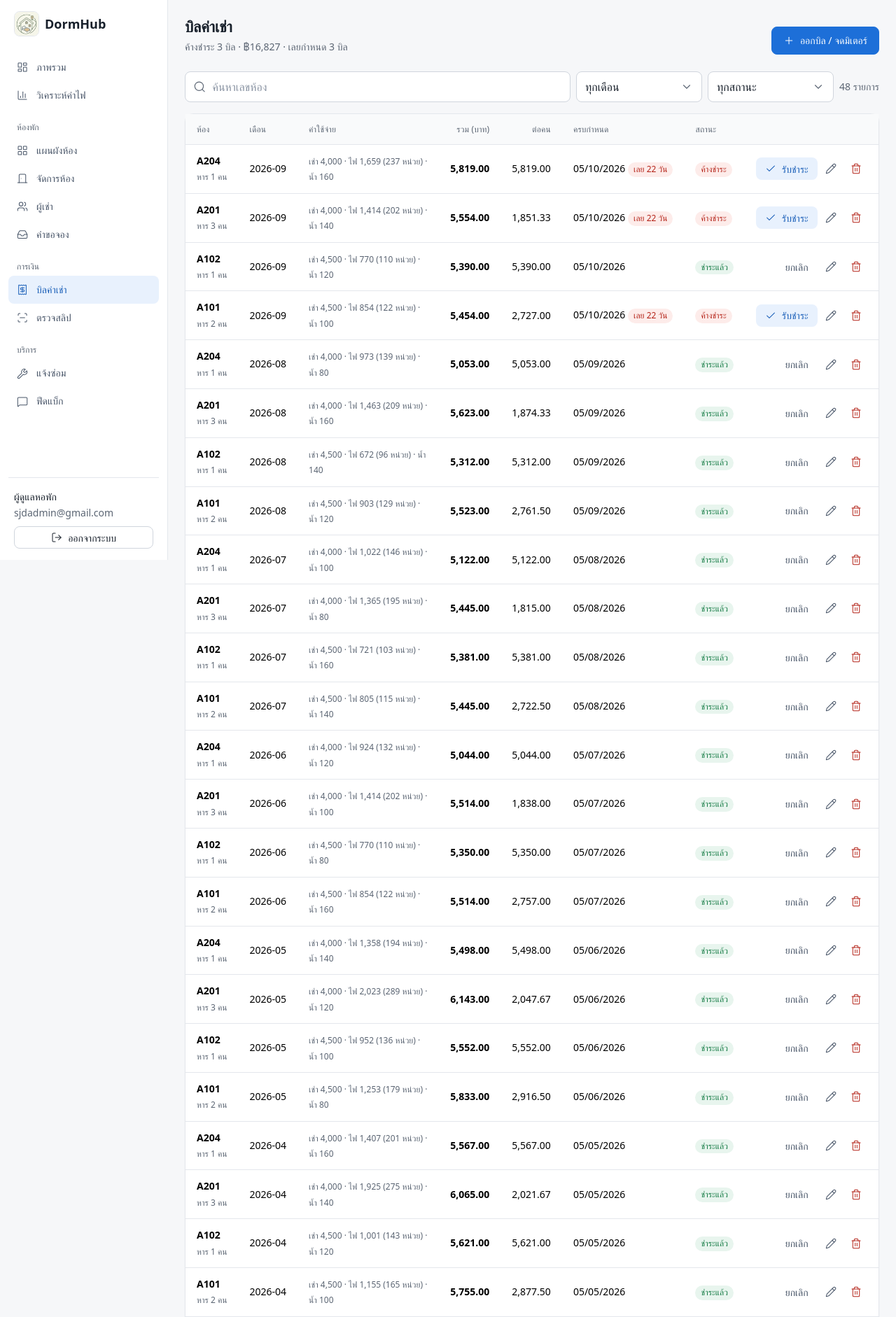
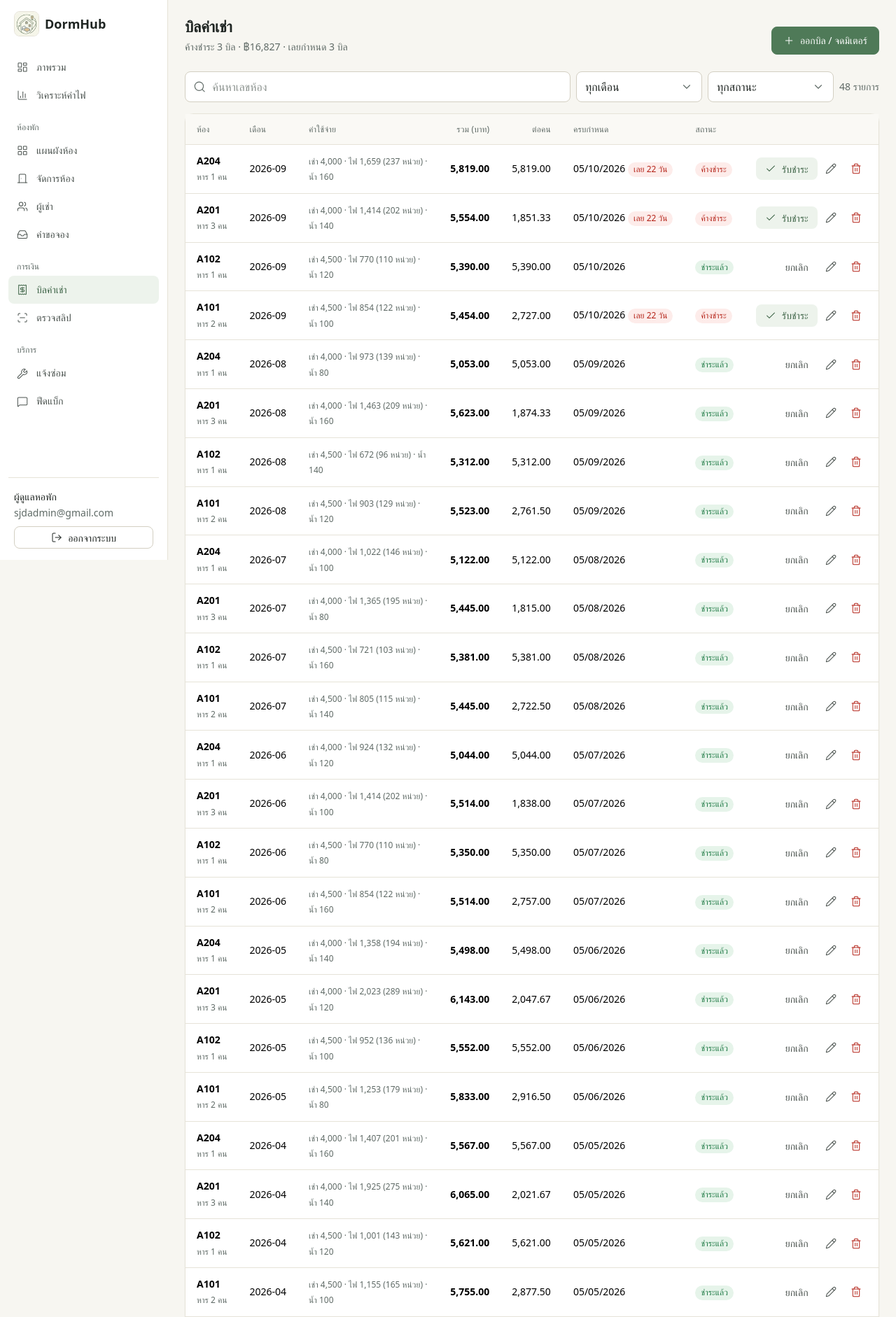
Before and after one commit to 6831503039-cell/DormHub, a Spring Boot app: page /admin/bills in a window 1280 px wide. Shown: the top 1882 px of the page at 70% size. Run offline with Spring Boot 4, Linux system fonts and the light colour scheme; a user stored in the database is signed in; data comes from the database, SQL or seed files in the repository; some of the project's set-up classes (security, data sources, template engines, error pages and the like) are left out, and stand-ins take their place; some libraries are stand-ins or nearby versions; some web fonts are replaced.

Commit message:
Match the UI colours to the DormHub logo
Sage green primary (darkened to #4f7a58 so white text passes 4.5:1),
warm cream neutrals, sand accent for stars and markers, and slate blue
for the occupied status so it no longer looks like the green primary.
3D map status colours and chart season colours follow the same tokens.

```diff
--- a/src/main/resources/static/css/app.css
+++ b/src/main/resources/static/css/app.css
@@ -1,35 +1,44 @@
 /* =====================================================================
    DormHub design system - minimal / clean
+   Colours follow the DormHub logo: sage green, warm sand, slate, cream.
    All design decisions live in the tokens below. Components use only
    tokens; see design-system/dormhub/MASTER.md for the rules.
    ===================================================================== */
 
 :root {
-    /* ---- neutral palette (most of the UI) ---- */
-    --c-bg: #f6f7f9;            /* page background */
+    /* ---- neutral palette (most of the UI), warm like the logo's cream ---- */
+    --c-bg: #f7f6f1;            /* page background */
     --c-surface: #ffffff;       /* cards, tables, inputs */
-    --c-surface-2: #f9fafb;     /* table header, subtle fills */
-    --c-hover: #f2f4f7;         /* row / item hover */
-    --c-border: #e4e7ec;
-    --c-border-strong: #d0d5dd;
-    --c-text: #18202b;          /* 16.6:1 on white */
-    --c-text-2: #475467;        /* secondary text, 7.6:1 */
-    --c-muted: #5b6573;         /* captions, labels, 5.9:1 on white / 5.5:1 on bg */
+    --c-surface-2: #faf9f5;     /* table header, subtle fills */
+    --c-hover: #f1efe8;         /* row / item hover */
+    --c-border: #e6e3d8;
+    --c-border-strong: #d3cfc2;
+    --c-border-hover: #bdb8a9;  /* input hover */
+    --c-text: #1f2522;          /* 15.6:1 on white */
+    --c-text-2: #4a524e;        /* secondary text, 8:1 */
+    --c-muted: #5f6a66;         /* captions, labels, 5.6:1 on white / 5.2:1 on bg */
+    --c-placeholder: #8c938f;
 
-    /* ---- one primary color ---- */
-    --c-primary: #1d6fd8;       /* white text on it: 4.9:1 */
-    --c-primary-hover: #185fb9;
-    --c-primary-soft: #e8f1fd;
-    --c-primary-text: #1a5fb8;  /* primary text on soft background */
-    --c-focus: rgba(29, 111, 216, .28);
+    /* ---- one primary colour: the logo's sage, darkened for contrast ---- */
+    --c-primary: #4f7a58;       /* white text on it: 4.9:1 */
+    --c-primary-hover: #426849;
+    --c-primary-soft: #edf3ec;
+    --c-primary-soft-hover: #e0ebdf;
+    --c-primary-border: #b9cfb9;
+    --c-primary-text: #3d6346;  /* primary text on soft background, 6:1 */
+    --c-focus: rgba(79, 122, 88, .3);
+    /* the logo's sand: small accents only (stars, markers), never text */
+    --c-accent: #c9a66b;
+    --c-accent-soft: #f6efe1;
+    --c-scene: #eeede6;         /* 3D map backdrop */
 
-    /* ---- status colors: dot = solid marker, fg/bg = badge text and fill (all >= 4.5:1) ---- */
-    --s-success: #1a9a55;  --s-success-fg: #137a43;  --s-success-bg: #e8f5ee;   /* ว่าง, ชำระแล้ว, เสร็จแล้ว */
-    --s-info: #1d6fd8;     --s-info-fg: #1a5fb8;     --s-info-bg: #e8f1fd;      /* มีผู้เช่า */
-    --s-warning: #d99a00;  --s-warning-fg: #92400e;  --s-warning-bg: #fef3c7;   /* รอซ่อม, ปิดซ่อม, รอตรวจ */
+    /* ---- status colours: dot = solid marker, fg/bg = badge text and fill (all >= 4.5:1) ---- */
+    --s-success: #2e9a5a;  --s-success-fg: #1f7a45;  --s-success-bg: #e6f4ea;   /* ว่าง, ชำระแล้ว, เสร็จแล้ว */
+    --s-info: #5b7a9d;     --s-info-fg: #40597a;     --s-info-bg: #ecf0f5;      /* มีผู้เช่า (slate, from the logo text) */
+    --s-warning: #d99a00;  --s-warning-fg: #8a5a12;  --s-warning-bg: #f8efdc;   /* รอซ่อม, ปิดซ่อม, รอตรวจ */
     --s-soon: #e8833a;     --s-soon-fg: #a6450c;     --s-soon-bg: #fdf0e6;      /* ใกล้หมดสัญญา */
     --s-danger: #d92d20;   --s-danger-fg: #b42318;   --s-danger-bg: #fdecea;    /* ค้างชำระ, สลิปน่าสงสัย */
-    --s-neutral: #98a2b3;  --s-neutral-fg: #475467;  --s-neutral-bg: #f0f2f5;   /* ไม่อนุมัติ, อื่นๆ */
+    --s-neutral: #a3a8a2;  --s-neutral-fg: #4a524e;  --s-neutral-bg: #efeee8;   /* ไม่อนุมัติ, อื่นๆ */
 
     /* ---- typography: one family, 6-step scale ---- */
     --font: 'IBM Plex Sans Thai', system-ui, -apple-system, 'Segoe UI', sans-serif;
@@ -84,11 +93,11 @@
     --bs-body-color: var(--c-text);
     --bs-body-bg: var(--c-surface);     /* Bootstrap components (modal, dropdown, list) stay white; body sets the page grey */
     --bs-primary: var(--c-primary);
-    --bs-primary-rgb: 29, 111, 216;
+    --bs-primary-rgb: 79, 122, 88;
     --bs-link-color: var(--c-primary);
-    --bs-link-color-rgb: 29, 111, 216;
+    --bs-link-color-rgb: 79, 122, 88;
     --bs-link-hover-color: var(--c-primary-hover);
-    --bs-link-hover-color-rgb: 24, 95, 185;
+    --bs-link-hover-color-rgb: 66, 104, 73;
     --bs-border-color: var(--c-border);
     --bs-secondary-color: var(--c-muted);
     --bs-focus-ring-color: var(--c-focus);
@@ -153,7 +162,7 @@ a { text-underline-offset: 2px; }
 }
 /* tertiary: soft primary, for frequent row actions */
 .btn-soft { background: var(--c-primary-soft); color: var(--c-primary-text); border: 1px solid transparent; }
-.btn-soft:hover, .btn-soft:focus-visible { background: #d6e6fb; color: var(--c-primary-hover); }
+.btn-soft:hover, .btn-soft:focus-visible { background: var(--c-primary-soft-hover); color: var(--c-primary-hover); }
 /* quiet: text-only */
 .btn-ghost { background: transparent; border: 1px solid transparent; color: var(--c-text-2); }
 .btn-ghost:hover { background: var(--c-hover); color: var(--c-text); }
@@ -191,8 +200,8 @@ a { text-underline-offset: 2px; }
     border-radius: var(--r-sm);
     transition: border-color var(--dur), box-shadow var(--dur);
 }
-.form-control::placeholder { color: #8a94a3; }
-.form-control:hover, .form-select:hover { border-color: #b4bcc8; }
+.form-control::placeholder { color: var(--c-placeholder); }
+.form-control:hover, .form-select:hover { border-color: var(--c-border-hover); }
 .form-control:focus, .form-select:focus { border-color: var(--c-primary); box-shadow: 0 0 0 3px var(--c-focus); }
 .form-control.is-invalid, .form-select.is-invalid { border-color: var(--s-danger-fg); }
 .form-control.is-invalid:focus { box-shadow: 0 0 0 3px rgba(180, 35, 24, .2); }
@@ -482,7 +491,7 @@ a.card-link:hover { text-decoration: underline; }
 .breakdown dt { font-weight: var(--fw-regular); color: var(--c-muted); }
 .breakdown dd { margin: 0; text-align: right; font-variant-numeric: tabular-nums; }
 .hero .amount { font-size: 2rem; font-weight: var(--fw-semibold); line-height: var(--lh-tight); font-variant-numeric: tabular-nums; }
-.hero .btn-light { --bs-btn-bg: #fff; --bs-btn-border-color: #fff; --bs-btn-color: var(--c-primary-text); --bs-btn-hover-bg: #f1f6fe; --bs-btn-hover-color: var(--c-primary-hover); }
+.hero .btn-light { --bs-btn-bg: #fff; --bs-btn-border-color: #fff; --bs-btn-color: var(--c-primary-text); --bs-btn-hover-bg: var(--c-primary-soft); --bs-btn-hover-color: var(--c-primary-hover); }
 .quick-grid { display: grid; grid-template-columns: repeat(4, 1fr); gap: var(--sp-2); }
 .quick {
     background: var(--c-surface); border: 1px solid var(--c-border); border-radius: var(--r-md); min-height: 72px;
@@ -546,7 +555,7 @@ a.card-link:hover { text-decoration: underline; }
 .password-eye .lucide { width: 1.2rem; height: 1.2rem; }
 
 .rating .lucide { width: 1em; height: 1em; }
-.star-on { color: var(--s-warning); fill: var(--s-warning); }
+.star-on { color: var(--c-accent); fill: var(--c-accent); }
 .star-off { color: var(--c-border-strong); }
 .qr-box { background: #fff; padding: var(--sp-2); border-radius: var(--r-md); border: 1px solid var(--c-border); display: inline-block; }
 .qr-box img { width: 200px; height: 200px; display: block; }
@@ -555,7 +564,7 @@ a.card-link:hover { text-decoration: underline; }
 /* ---------- 3D room map (static/js/dorm3d.js) ---------- */
 .d3-root {
     position: relative; overflow: hidden; border-radius: var(--dh-radius);
-    background: #eef2f7; /* flat scene backdrop */
+    background: var(--c-scene); /* flat scene backdrop */
 }
 .d3-canvas { position: absolute; inset: 0; touch-action: none; }
 .d3-canvas canvas { display: block; outline: none; cursor: grab; }
@@ -570,14 +579,14 @@ button.d3-lbl.on { pointer-events: auto; }
     background: var(--dh-surface); border: 1px solid var(--dh-border); border-radius: 12px; padding: .4rem .75rem;
     box-shadow: var(--dh-shadow-lg); font-weight: 600; font-size: 1rem; color: var(--dh-text); text-align: left; line-height: 1.25;
 }
-.d3-lbl-building small { display: block; font-weight: 500; font-size: .75rem; color: #12804a; }
+.d3-lbl-building small { display: block; font-weight: 500; font-size: .75rem; color: var(--s-success-fg); }
 .d3-lbl-building:hover, .d3-lbl-building:focus-visible { border-color: var(--dh-primary); outline: none; }
 .d3-lbl-floor {
     background: var(--dh-surface); border: 1px solid var(--dh-border); border-radius: 999px; padding: .15rem .6rem;
     font-size: .78rem; font-weight: 500; color: var(--dh-text); box-shadow: var(--dh-shadow);
 }
 .d3-lbl-floor.active { background: var(--dh-primary); border-color: var(--dh-primary); color: #fff; }
-.d3-lbl-room { font-size: .7rem; font-weight: 600; color: #1c2430; background: rgba(255, 255, 255, .85); padding: 0 .3rem; border-radius: 4px; }
+.d3-lbl-room { font-size: .7rem; font-weight: 600; color: var(--c-text); background: rgba(255, 255, 255, .85); padding: 0 .3rem; border-radius: 4px; }
 .d3-lbl-site { font-size: .8rem; color: #4d7a43; font-weight: 500; letter-spacing: .04em; }
 .d3-tip {
     position: absolute; left: 0; top: 0; pointer-events: none; z-index: 5; background: var(--dh-surface);
@@ -609,14 +618,14 @@ button.d3-lbl.on { pointer-events: auto; }
 }
 .d3-bcard { grid-template-columns: 40px 1fr auto; }
 .d3-fbtn { grid-template-columns: 52px 1fr auto; }
-.d3-bcard:hover, .d3-fbtn:hover, .d3-bcard:focus-visible, .d3-fbtn:focus-visible { border-color: #9cc3f7; }
+.d3-bcard:hover, .d3-fbtn:hover, .d3-bcard:focus-visible, .d3-fbtn:focus-visible { border-color: var(--c-primary-border); }
 .d3-fbtn.active { border-color: var(--dh-primary); box-shadow: inset 0 0 0 1px var(--dh-primary); }
 .d3-tag { width: 40px; height: 40px; border-radius: 10px; display: grid; place-items: center; background: var(--dh-primary-soft); color: var(--dh-primary); font-weight: 600; font-size: 1.1rem; }
-.d3-n { text-align: right; font-weight: 600; color: #12804a; font-size: .88rem; font-variant-numeric: tabular-nums; }
+.d3-n { text-align: right; font-weight: 600; color: var(--s-success-fg); font-size: .88rem; font-variant-numeric: tabular-nums; }
 .d3-n span { display: block; font-weight: 400; font-size: .72rem; color: var(--dh-muted); }
 .d3-bar { display: flex; height: 7px; border-radius: 4px; overflow: hidden; background: var(--dh-border); }
 .d3-bar i { display: block; height: 100%; }
-.d3-sec { font-size: .72rem; color: #9aa4b2; text-transform: uppercase; letter-spacing: .06em; font-weight: 500; }
+.d3-sec { font-size: .72rem; color: var(--c-muted); text-transform: uppercase; letter-spacing: .06em; font-weight: 500; }
 .d3-chips { display: grid; grid-template-columns: repeat(auto-fill, minmax(64px, 1fr)); gap: .4rem; }
 .d3-rbtn { all: unset; cursor: pointer; text-align: center; padding: .35rem .2rem; border: 1px solid var(--dh-border); border-radius: 8px; font-weight: 600; font-size: .82rem; background: var(--dh-surface); }
 .d3-rbtn i { display: block; font-style: normal; font-weight: 400; font-size: .7rem; color: var(--dh-muted); }
@@ -638,7 +647,7 @@ button.d3-lbl.on { pointer-events: auto; }
 .d3-pill { display: inline-block; color: #fff; font-size: .78rem; font-weight: 500; padding: .2rem .7rem; border-radius: 999px; }
 .d3-preview {
     all: unset; cursor: pointer; display: grid; grid-template-columns: 44px 1fr auto; gap: .75rem; align-items: center; padding: .7rem .8rem;
-    border-radius: var(--dh-radius-sm); background: var(--c-primary-soft); border: 1px solid #d6e6fb; transition: transform .15s, box-shadow .15s;
+    border-radius: var(--dh-radius-sm); background: var(--c-primary-soft); border: 1px solid var(--c-primary-border); transition: transform .15s, box-shadow .15s;
 }
 .d3-preview:hover, .d3-preview:focus-visible { transform: translateY(-1px); box-shadow: var(--dh-shadow-lg); }
 .d3-preview-ic { width: 44px; height: 44px; border-radius: 12px; display: grid; place-items: center; background: var(--dh-primary); color: #fff; }
--- a/src/main/resources/static/js/dorm3d.js
+++ b/src/main/resources/static/js/dorm3d.js
@@ -27,15 +27,15 @@
         slab: 0xffffff, glass: 0xb9d4f2, edge: 0x8a96a8, neutral: 0xe6ebf2,
         tree: 0x8fbf7f, trunk: 0x9b8468,
         // status colours = design-system tokens --s-success / --s-soon / --s-info / --s-warning (app.css)
-        AVAILABLE: 0x1a9a55, SOON: 0xe8833a, OCCUPIED: 0x1d6fd8, MAINTENANCE: 0xd99a00,
-        OCCUPIED_PUBLIC: 0xbcc5d2, select: 0x1d6fd8
+        AVAILABLE: 0x2e9a5a, SOON: 0xe8833a, OCCUPIED: 0x5b7a9d, MAINTENANCE: 0xd99a00,
+        OCCUPIED_PUBLIC: 0xbcc5d2, select: 0x4f7a58
     };
     // colours of SJD Mansion (from the photos): cream centre building, white wings, green roof trim
     var SJD = {
         green: 0x2fa84f, cream: 0xf1e4c3, white: 0xf7f7f4, terracotta: 0xc8643c, steel: 0xc3cad2,
         glass: 0x6f8aa0, concrete: 0xd6d6d1, tank: 0x2f6fb5, column: 0xf4f2ed
     };
-    var CSS_COLORS = { AVAILABLE: '#1a9a55', SOON: '#e8833a', OCCUPIED: '#1d6fd8', MAINTENANCE: '#d99a00', OCCUPIED_PUBLIC: '#aab4c3' };
+    var CSS_COLORS = { AVAILABLE: '#2e9a5a', SOON: '#e8833a', OCCUPIED: '#5b7a9d', MAINTENANCE: '#d99a00', OCCUPIED_PUBLIC: '#aab4c3' };
 
     function el(tag, cls, html) {
         var e = document.createElement(tag);
--- a/src/main/resources/templates/admin/analytics.html
+++ b/src/main/resources/templates/admin/analytics.html
@@ -87,7 +87,7 @@
         // colours come from the design tokens in app.css
         const css = getComputedStyle(document.documentElement);
         const token = name => css.getPropertyValue(name).trim();
-        const seasonColor = { HOT: token('--s-warning'), RAINY: token('--c-primary'), COOL: token('--s-neutral') };
+        const seasonColor = { HOT: token('--s-warning'), RAINY: token('--s-info'), COOL: token('--s-neutral') };
         Chart.defaults.font.family = token('--font');
         Chart.defaults.color = token('--c-muted');
         Chart.defaults.maintainAspectRatio = false;
--- a/src/main/resources/templates/fragments/app.html
+++ b/src/main/resources/templates/fragments/app.html
@@ -5,7 +5,7 @@
 <head>
     <meta charset="UTF-8">
     <meta name="viewport" content="width=device-width, initial-scale=1.0, viewport-fit=cover">
-    <meta name="theme-color" content="#f6f7f9">
+    <meta name="theme-color" content="#f7f6f1">
     <meta name="_csrf" th:content="${_csrf.token}">
     <meta name="_csrf_header" th:content="${_csrf.headerName}">
     <title th:text="${title} + ' · ' + ${dormName}">DormHub</title>
```
Also changed, not shown: design-system/dormhub/MASTER.md (+21 -13 lines).
